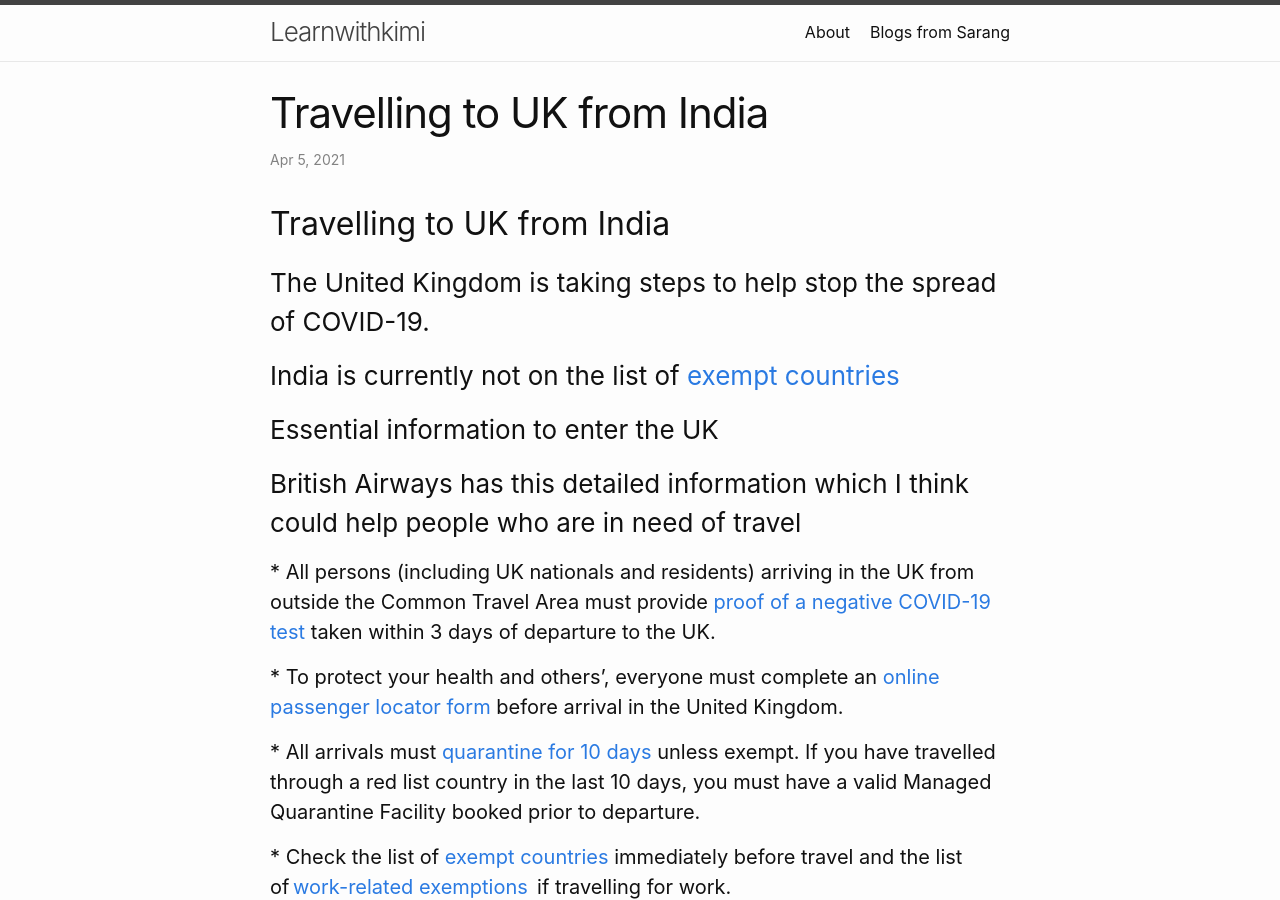
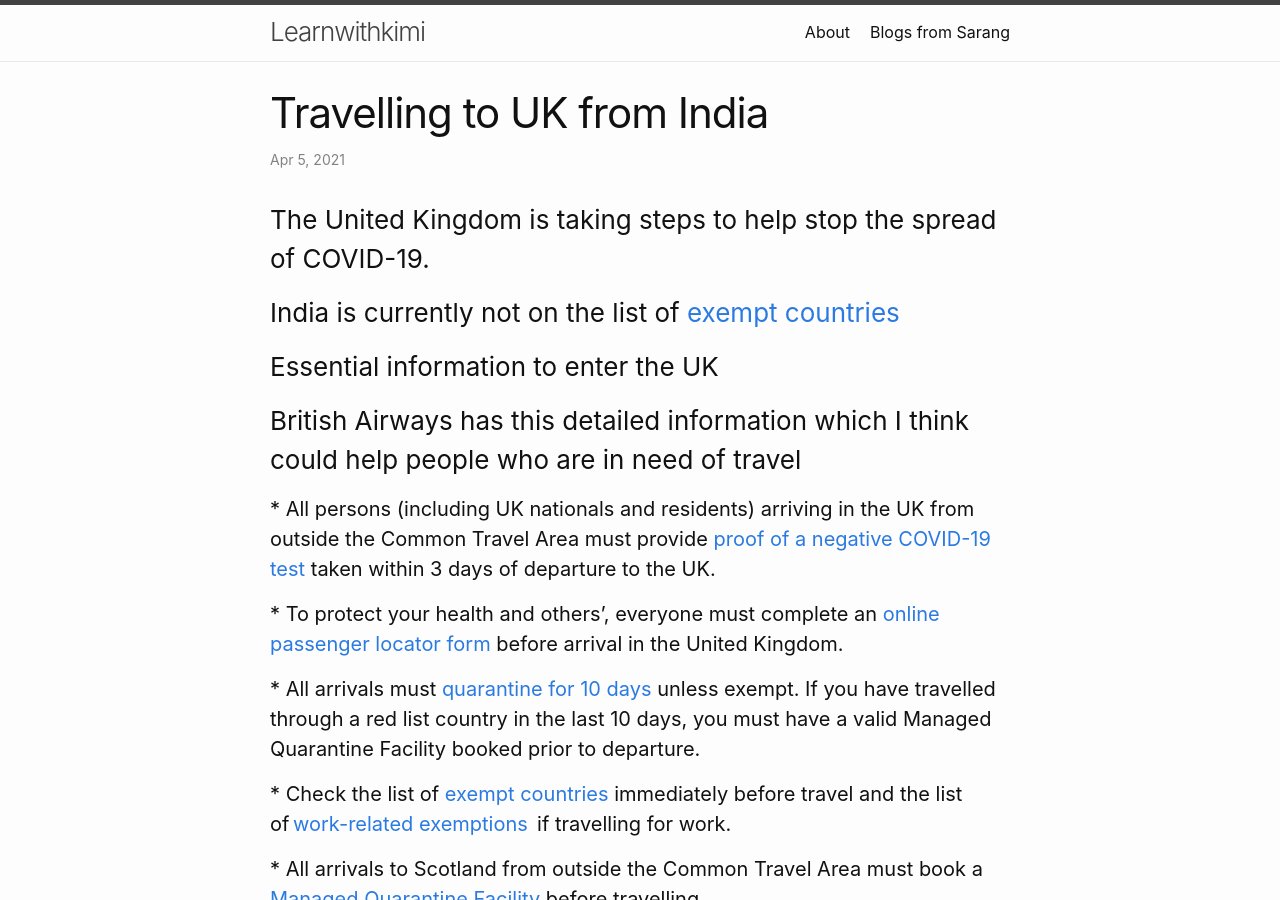
Before and after one commit to Snktheone/learnwithkimi.github.io, a Jekyll site: the page built from _posts/2021-04-05-Travelling-to-Uk-From-India.markdown, in a window 1280 px wide and 900 px high. Built offline with Jekyll 4.4.1, drawn with Linux system fonts in a browser that asks for light colours.

Commit message:
Travelling to india - fixed page and spellings

```diff
--- a/_posts/2021-04-05-Travelling-to-Uk-From-India.markdown
+++ b/_posts/2021-04-05-Travelling-to-Uk-From-India.markdown
@@ -3,9 +3,6 @@ layout: post
 title:  "Travelling to UK from India"
 date:   2021-04-05 15:30:00
 ---
-
-Travelling to UK from India
------------
 
 ### The United Kingdom is taking steps to help stop the spread of COVID-19.
 
@@ -25,4 +22,4 @@ Travelling to UK from India
 #### * If you quarantine in England, you may opt in to [Test to Release](https://www.gov.uk/guidance/coronavirus-covid-19-test-to-release-for-international-travel).
 #### * Failure to comply with these measures is a criminal offence and you could be fined. Please visit  gov.uk for detailed public health advice and requirements for entering the UK.
 
--------
+---
```
